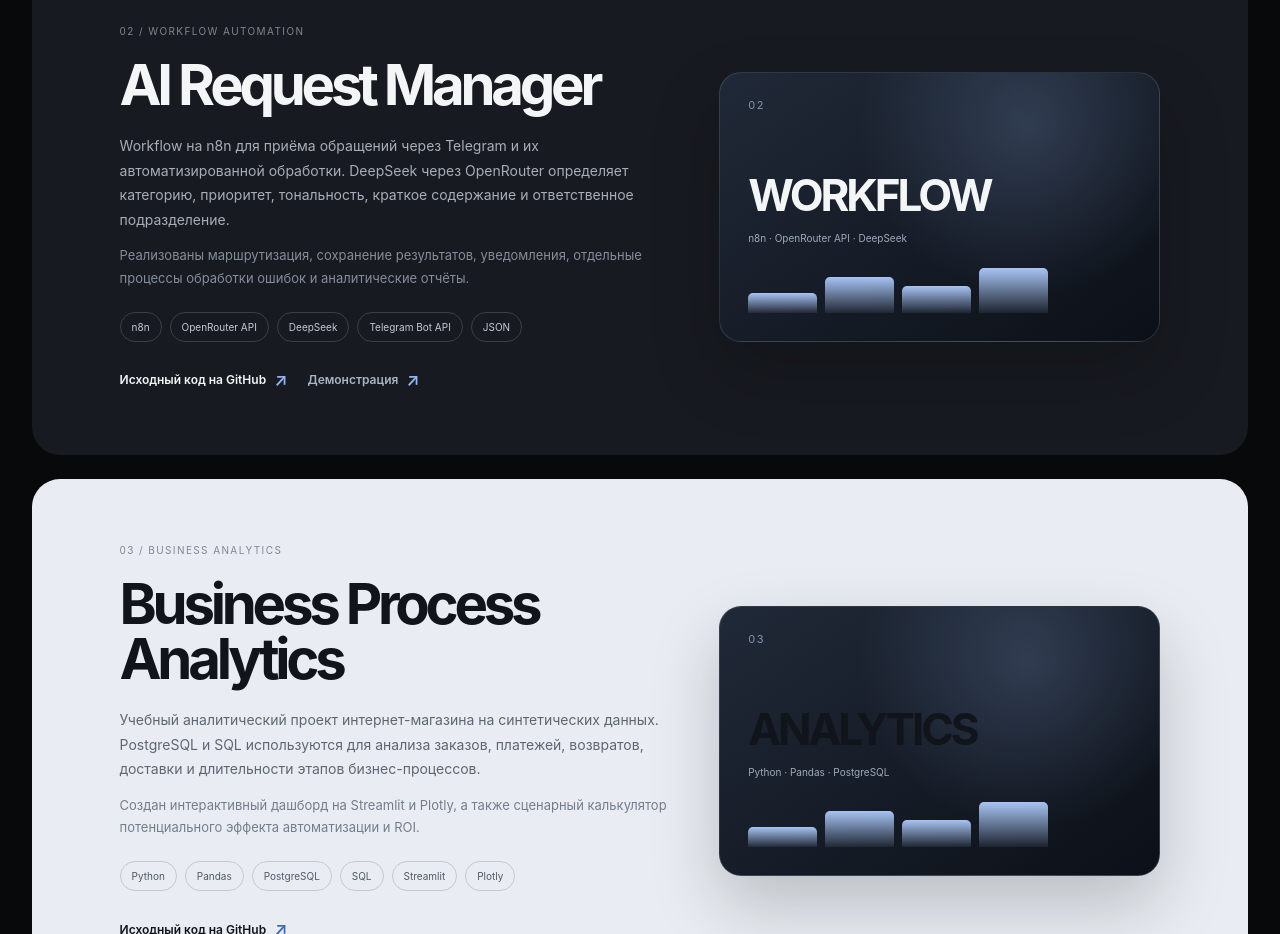
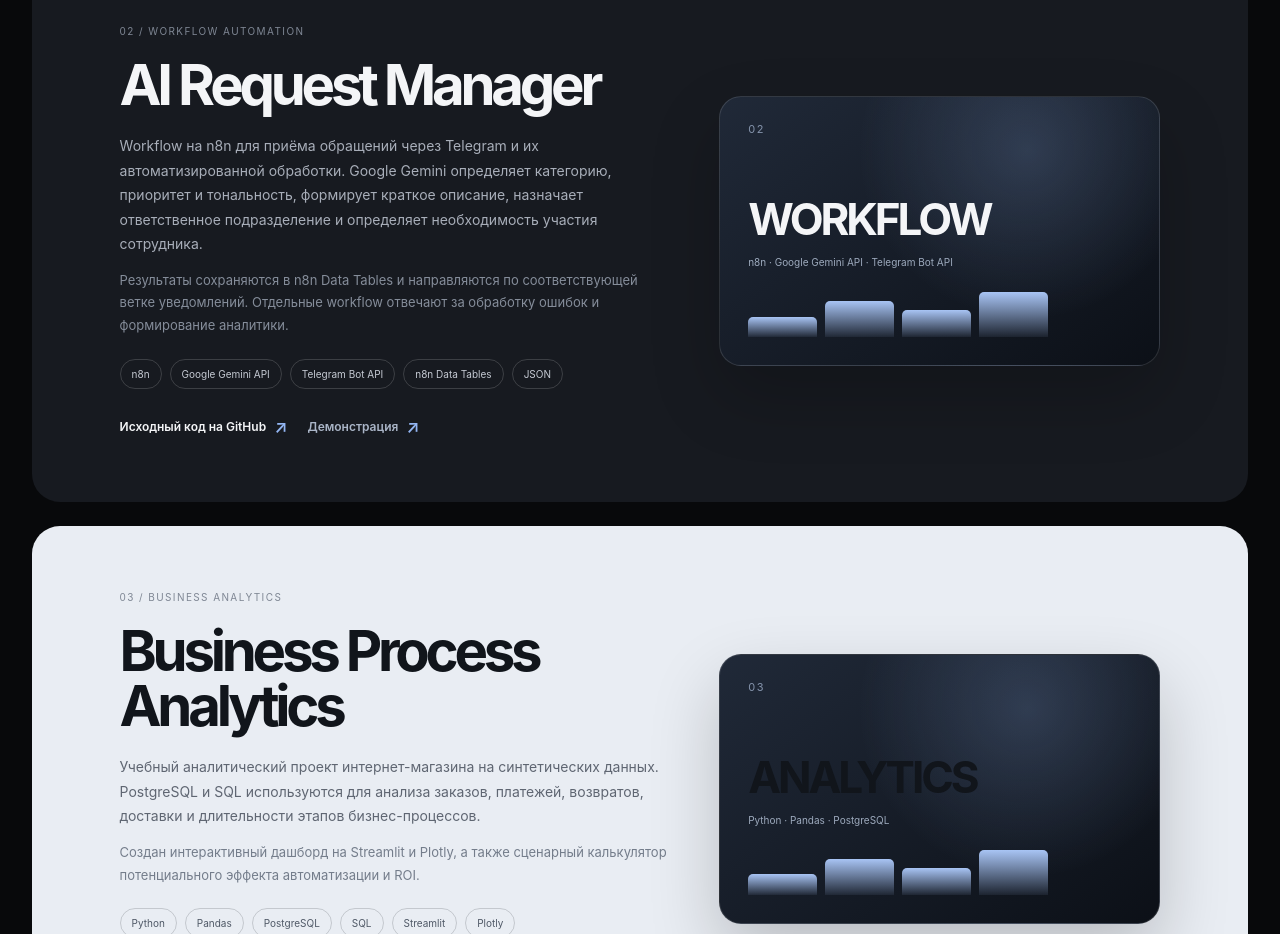
Before and after one commit to sk8teJ/yaroslav-portfolio, a React (Vite) app: page / in a window 1280 px wide. Shown: the part 2040-2974 px from the top of the page. Built offline with nearby package versions, Linux system fonts and the light colour scheme.

Commit message:
Fix AI Request Manager technology description

```diff
--- a/src/App.jsx
+++ b/src/App.jsx
@@ -12,7 +12,7 @@ const content = {
     projectsLead: 'Три самостоятельных проекта, в которых я изучаю полный цикл: от постановки задачи и выбора инструментов до тестирования результата.',
     projects: [
       { number: '01 / GENERATIVE AI', title: 'AI Knowledge Assistant', description: 'RAG-ассистент для PDF, DOCX и TXT: извлекает текст, разбивает его на фрагменты, создаёт embeddings через Gemini, хранит их в ChromaDB и ищет релевантный контекст для ответов с указанием источников.', details: 'Дополнительно реализованы управление документами, защита от повторной загрузки и базовые проверки качества retrieval и генерации ответов.', tags: ['Python', 'Gemini API', 'ChromaDB', 'RAG', 'Embeddings'], repo: 'https://github.com/sk8teJ/ai-knowledge-assistant', demo: 'https://drive.google.com/drive/folders/1uXn2B5RHkVf8cxZVi_pXPY02j6cO50Jg?usp=sharing' },
-      { number: '02 / WORKFLOW AUTOMATION', title: 'AI Request Manager', description: 'Workflow на n8n для приёма обращений через Telegram и их автоматизированной обработки. DeepSeek через OpenRouter определяет категорию, приоритет, тональность, краткое содержание и ответственное подразделение.', details: 'Реализованы маршрутизация, сохранение результатов, уведомления, отдельные процессы обработки ошибок и аналитические отчёты.', tags: ['n8n', 'OpenRouter API', 'DeepSeek', 'Telegram Bot API', 'JSON'], repo: 'https://github.com/sk8teJ/ai-request-manager', demo: 'https://drive.google.com/file/d/1UGbDxi80J0YD-6bMpyKEt1oCF3E-IDOM/view?usp=sharing' },
+      { number: '02 / WORKFLOW AUTOMATION', title: 'AI Request Manager', description: 'Workflow на n8n для приёма обращений через Telegram и их автоматизированной обработки. Google Gemini определяет категорию, приоритет и тональность, формирует краткое описание, назначает ответственное подразделение и определяет необходимость участия сотрудника.', details: 'Результаты сохраняются в n8n Data Tables и направляются по соответствующей ветке уведомлений. Отдельные workflow отвечают за обработку ошибок и формирование аналитики.', tags: ['n8n', 'Google Gemini API', 'Telegram Bot API', 'n8n Data Tables', 'JSON'], repo: 'https://github.com/sk8teJ/ai-request-manager', demo: 'https://drive.google.com/file/d/1UGbDxi80J0YD-6bMpyKEt1oCF3E-IDOM/view?usp=sharing' },
       { number: '03 / BUSINESS ANALYTICS', title: 'Business Process Analytics', description: 'Учебный аналитический проект интернет-магазина на синтетических данных. PostgreSQL и SQL используются для анализа заказов, платежей, возвратов, доставки и длительности этапов бизнес-процессов.', details: 'Создан интерактивный дашборд на Streamlit и Plotly, а также сценарный калькулятор потенциального эффекта автоматизации и ROI.', tags: ['Python', 'Pandas', 'PostgreSQL', 'SQL', 'Streamlit', 'Plotly'], repo: 'https://github.com/sk8teJ/business-process-analytics' },
     ],
     skillsLabel: 'Инструменты и подходы / 04',
@@ -63,7 +63,7 @@ const content = {
     projectsLead: 'Three independent projects exploring the full cycle: from problem framing and tool selection to testing the outcome.',
     projects: [
       { number: '01 / GENERATIVE AI', title: 'AI Knowledge Assistant', description: 'A RAG assistant for PDF, DOCX, and TXT files. It extracts and chunks text, creates Gemini embeddings, stores them in ChromaDB, and retrieves relevant context for source-grounded answers.', details: 'Also includes document management, duplicate-upload protection, and basic retrieval and answer-generation evaluation.', tags: ['Python', 'Gemini API', 'ChromaDB', 'RAG', 'Embeddings'], repo: 'https://github.com/sk8teJ/ai-knowledge-assistant', demo: 'https://drive.google.com/drive/folders/1uXn2B5RHkVf8cxZVi_pXPY02j6cO50Jg?usp=sharing' },
-      { number: '02 / WORKFLOW AUTOMATION', title: 'AI Request Manager', description: 'An n8n workflow that receives Telegram requests and processes them automatically. DeepSeek via OpenRouter classifies category, priority, sentiment, summary, and responsible department.', details: 'Includes request routing, result storage, notifications, dedicated error-handling workflows, and analytics reports.', tags: ['n8n', 'OpenRouter API', 'DeepSeek', 'Telegram Bot API', 'JSON'], repo: 'https://github.com/sk8teJ/ai-request-manager', demo: 'https://drive.google.com/file/d/1UGbDxi80J0YD-6bMpyKEt1oCF3E-IDOM/view?usp=sharing' },
+      { number: '02 / WORKFLOW AUTOMATION', title: 'AI Request Manager', description: 'An n8n workflow that receives Telegram requests and processes them automatically. Google Gemini classifies category, priority, and sentiment, creates a short summary, assigns a responsible department, and determines whether a human agent is needed.', details: 'Results are stored in n8n Data Tables and routed to the appropriate notification branch. Separate workflows handle execution errors and generate analytics reports.', tags: ['n8n', 'OpenRouter API', 'DeepSeek', 'Telegram Bot API', 'JSON'], repo: 'https://github.com/sk8teJ/ai-request-manager', demo: 'https://drive.google.com/file/d/1UGbDxi80J0YD-6bMpyKEt1oCF3E-IDOM/view?usp=sharing' },
       { number: '03 / BUSINESS ANALYTICS', title: 'Business Process Analytics', description: 'An educational e-commerce analytics project based on synthetic data. PostgreSQL and SQL are used to analyse orders, payments, returns, delivery, and business-process duration.', details: 'Includes an interactive Streamlit and Plotly dashboard and a scenario-based calculator for potential automation impact and ROI.', tags: ['Python', 'Pandas', 'PostgreSQL', 'SQL', 'Streamlit', 'Plotly'], repo: 'https://github.com/sk8teJ/business-process-analytics' },
     ],
     skillsLabel: 'Tools and methods / 04',
```
